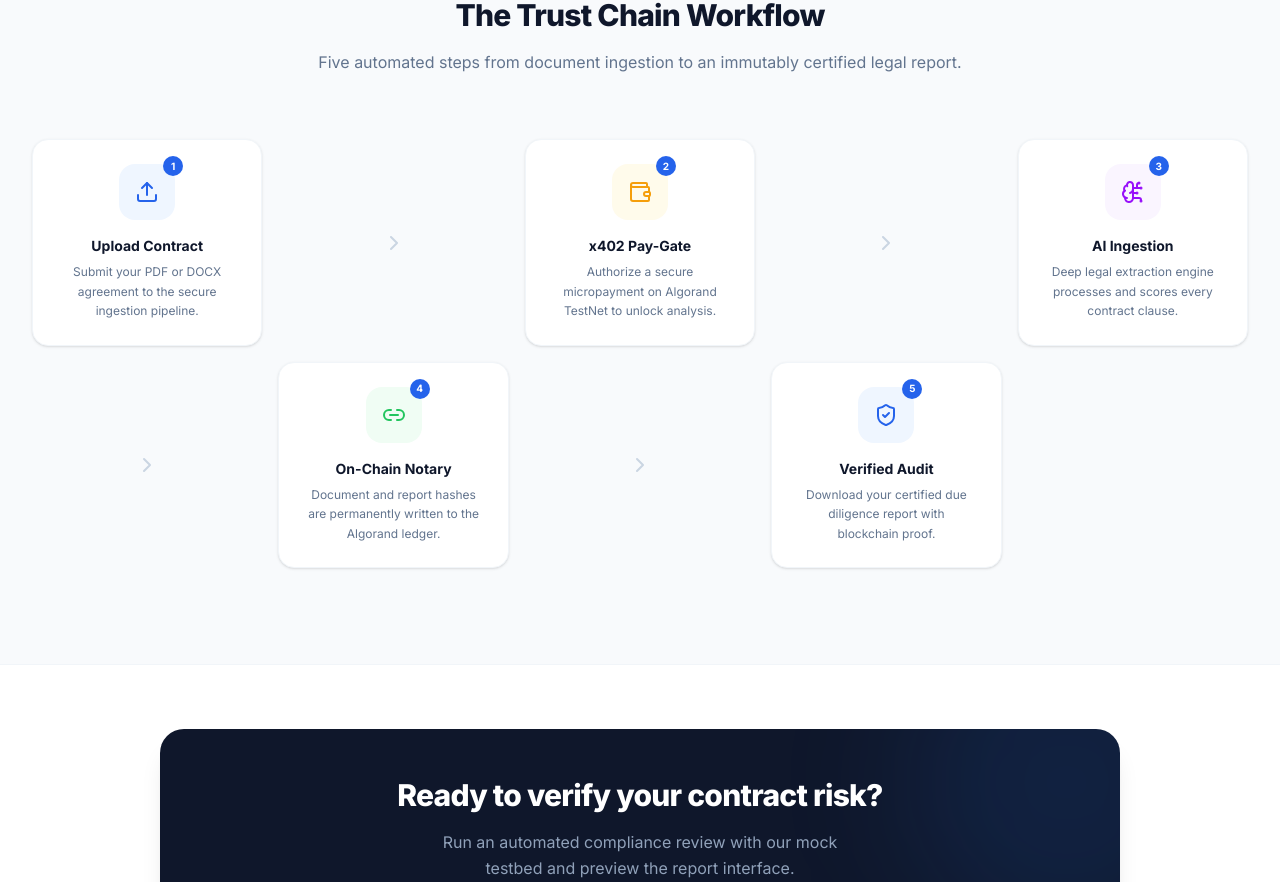
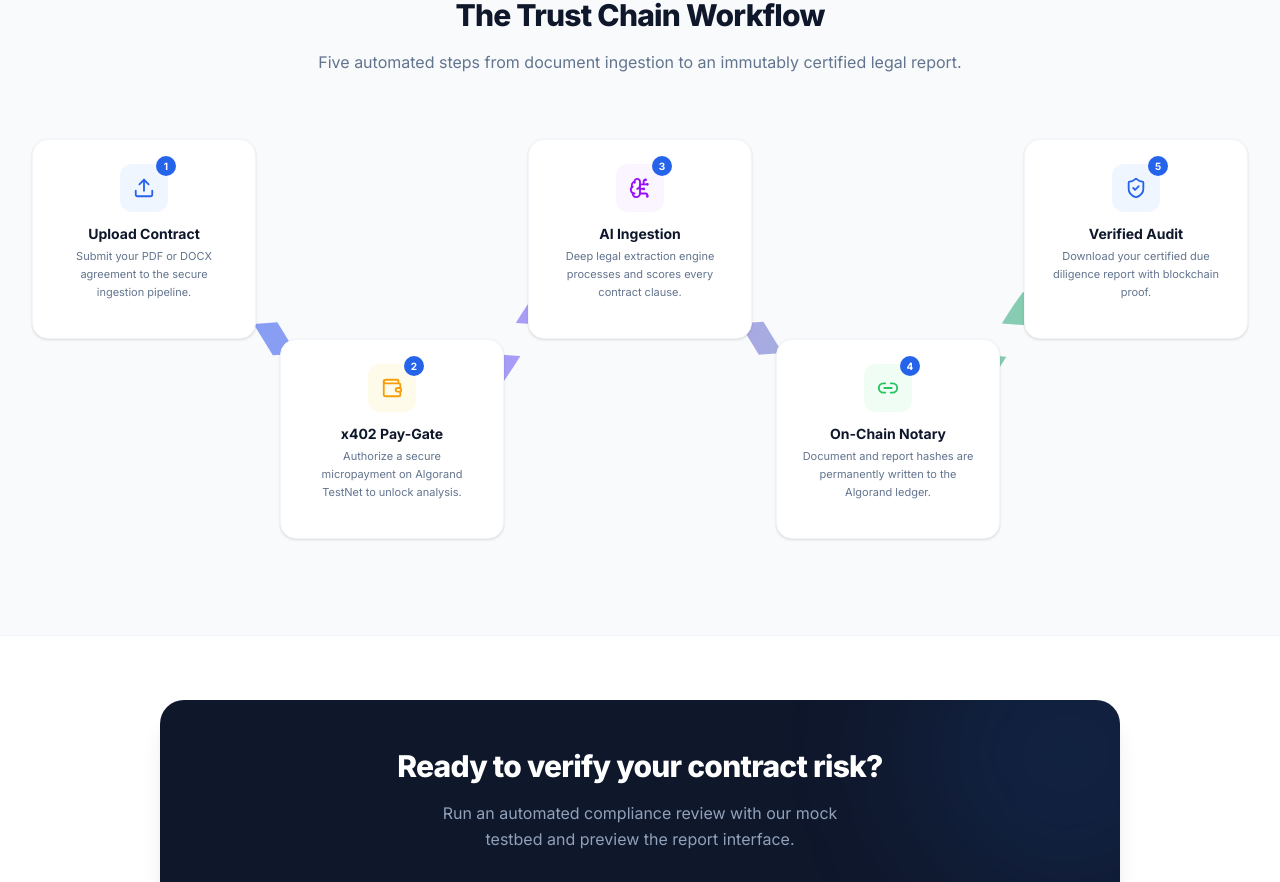
Before and after one commit to CraftYourSystems/ChainTrust-AI, a Next.js app: page / in a window 1280 px wide. Shown: the part 1288-2170 px from the top of the page. Built offline with nearby package versions, Linux system fonts and the light colour scheme.

Commit message:
style: implement zig-zag (up-and-down) layout with animated curvy connecting line for the workflow

```diff
--- a/src/app/globals.css
+++ b/src/app/globals.css
@@ -37,3 +37,17 @@ body {
 .animate-pulse-ring {
   animation: pulse-ring 2s infinite ease-in-out;
 }
+
+@keyframes flow-line {
+  0% {
+    stroke-dashoffset: 40;
+  }
+  100% {
+    stroke-dashoffset: 0;
+  }
+}
+
+.animate-flow-line {
+  stroke-dasharray: 8, 8;
+  animation: flow-line 2s linear infinite;
+}
--- a/src/app/page.tsx
+++ b/src/app/page.tsx
@@ -104,108 +104,113 @@ export default function Home() {
             </p>
           </div>
 
-          <div className="grid grid-cols-1 sm:grid-cols-2 lg:grid-cols-5 gap-4 relative">
+          <div className="relative lg:h-[400px] w-full">
+            {/* Curvy Connecting Line (Desktop Only) */}
+            <svg
+              className="hidden lg:block absolute inset-0 w-full h-full pointer-events-none z-0"
+              viewBox="0 0 100 100"
+              preserveAspectRatio="none"
+            >
+              <defs>
+                <linearGradient id="flow-gradient" x1="0%" y1="0%" x2="100%" y2="0%">
+                  <stop offset="0%" stopColor="#2563EB" />
+                  <stop offset="50%" stopColor="#8B5CF6" />
+                  <stop offset="100%" stopColor="#22C55E" />
+                </linearGradient>
+              </defs>
+              <path
+                d="M 10 25 C 20 25, 20 75, 30 75 C 40 75, 40 25, 50 25 C 60 25, 60 75, 70 75 C 80 75, 80 25, 90 25"
+                fill="none"
+                stroke="url(#flow-gradient)"
+                strokeWidth="2"
+                className="animate-flow-line opacity-60"
+              />
+            </svg>
+
+            {/* Grid Container */}
+            <div className="grid grid-cols-1 lg:grid-cols-5 gap-8 lg:gap-6 h-full relative z-10">
 
               {/* Step 1 */}
-            <div className="group flex flex-col items-center text-center bg-white border border-slate-100 rounded-2xl p-6 shadow-sm hover:shadow-md hover:-translate-y-1 transition-all duration-300">
-              <div className="relative mb-4">
-                <div className="w-14 h-14 rounded-2xl bg-blue-50 flex items-center justify-center group-hover:bg-brand-primary transition-colors duration-300">
-                  <Upload className="h-6 w-6 text-brand-primary group-hover:text-white transition-colors duration-300" />
+              <div className="group flex flex-col items-center text-center bg-white border border-slate-100 rounded-2xl p-6 shadow-sm hover:shadow-md hover:-translate-y-1 transition-all duration-300 lg:self-start lg:h-[200px]">
+                <div className="relative mb-3">
+                  <div className="w-12 h-12 rounded-xl bg-blue-50 flex items-center justify-center group-hover:bg-brand-primary transition-colors duration-300">
+                    <Upload className="h-5.5 w-5.5 text-brand-primary group-hover:text-white transition-colors duration-300" />
                   </div>
                   <span className="absolute -top-2 -right-2 w-5 h-5 rounded-full bg-brand-primary text-white text-[10px] font-bold flex items-center justify-center">
                     1
                   </span>
                 </div>
-              <h4 className="text-sm font-bold text-slate-900 mb-1.5">Upload Contract</h4>
-              <p className="text-xs text-slate-500 leading-relaxed">
+                <h4 className="text-sm font-bold text-slate-900 mb-1">Upload Contract</h4>
+                <p className="text-[11px] text-slate-500 leading-relaxed">
                   Submit your PDF or DOCX agreement to the secure ingestion pipeline.
                 </p>
               </div>
 
-            {/* Arrow */}
-            <div className="hidden lg:flex items-center justify-center self-center">
-              <ChevronRight className="h-6 w-6 text-slate-300" />
-            </div>
-
               {/* Step 2 */}
-            <div className="group flex flex-col items-center text-center bg-white border border-slate-100 rounded-2xl p-6 shadow-sm hover:shadow-md hover:-translate-y-1 transition-all duration-300">
-              <div className="relative mb-4">
-                <div className="w-14 h-14 rounded-2xl bg-amber-50 flex items-center justify-center group-hover:bg-brand-warning transition-colors duration-300">
-                  <Wallet className="h-6 w-6 text-brand-warning group-hover:text-white transition-colors duration-300" />
+              <div className="group flex flex-col items-center text-center bg-white border border-slate-100 rounded-2xl p-6 shadow-sm hover:shadow-md hover:-translate-y-1 transition-all duration-300 lg:self-end lg:h-[200px]">
+                <div className="relative mb-3">
+                  <div className="w-12 h-12 rounded-xl bg-amber-50 flex items-center justify-center group-hover:bg-brand-warning transition-colors duration-300">
+                    <Wallet className="h-5.5 w-5.5 text-brand-warning group-hover:text-white transition-colors duration-300" />
                   </div>
                   <span className="absolute -top-2 -right-2 w-5 h-5 rounded-full bg-brand-primary text-white text-[10px] font-bold flex items-center justify-center">
                     2
                   </span>
                 </div>
-              <h4 className="text-sm font-bold text-slate-900 mb-1.5">x402 Pay-Gate</h4>
-              <p className="text-xs text-slate-500 leading-relaxed">
+                <h4 className="text-sm font-bold text-slate-900 mb-1">x402 Pay-Gate</h4>
+                <p className="text-[11px] text-slate-500 leading-relaxed">
                   Authorize a secure micropayment on Algorand TestNet to unlock analysis.
                 </p>
               </div>
 
-            {/* Arrow */}
-            <div className="hidden lg:flex items-center justify-center self-center">
-              <ChevronRight className="h-6 w-6 text-slate-300" />
-            </div>
-
               {/* Step 3 */}
-            <div className="group flex flex-col items-center text-center bg-white border border-slate-100 rounded-2xl p-6 shadow-sm hover:shadow-md hover:-translate-y-1 transition-all duration-300">
-              <div className="relative mb-4">
-                <div className="w-14 h-14 rounded-2xl bg-purple-50 flex items-center justify-center group-hover:bg-purple-600 transition-colors duration-300">
-                  <BrainCircuit className="h-6 w-6 text-purple-600 group-hover:text-white transition-colors duration-300" />
+              <div className="group flex flex-col items-center text-center bg-white border border-slate-100 rounded-2xl p-6 shadow-sm hover:shadow-md hover:-translate-y-1 transition-all duration-300 lg:self-start lg:h-[200px]">
+                <div className="relative mb-3">
+                  <div className="w-12 h-12 rounded-xl bg-purple-50 flex items-center justify-center group-hover:bg-purple-600 transition-colors duration-300">
+                    <BrainCircuit className="h-5.5 w-5.5 text-purple-600 group-hover:text-white transition-colors duration-300" />
                   </div>
                   <span className="absolute -top-2 -right-2 w-5 h-5 rounded-full bg-brand-primary text-white text-[10px] font-bold flex items-center justify-center">
                     3
                   </span>
                 </div>
-              <h4 className="text-sm font-bold text-slate-900 mb-1.5">AI Ingestion</h4>
-              <p className="text-xs text-slate-500 leading-relaxed">
+                <h4 className="text-sm font-bold text-slate-900 mb-1">AI Ingestion</h4>
+                <p className="text-[11px] text-slate-500 leading-relaxed">
                   Deep legal extraction engine processes and scores every contract clause.
                 </p>
               </div>
 
-            {/* Arrow */}
-            <div className="hidden lg:flex items-center justify-center self-center">
-              <ChevronRight className="h-6 w-6 text-slate-300" />
-            </div>
-
               {/* Step 4 */}
-            <div className="group flex flex-col items-center text-center bg-white border border-slate-100 rounded-2xl p-6 shadow-sm hover:shadow-md hover:-translate-y-1 transition-all duration-300">
-              <div className="relative mb-4">
-                <div className="w-14 h-14 rounded-2xl bg-green-50 flex items-center justify-center group-hover:bg-brand-success transition-colors duration-300">
-                  <Link2 className="h-6 w-6 text-brand-success group-hover:text-white transition-colors duration-300" />
+              <div className="group flex flex-col items-center text-center bg-white border border-slate-100 rounded-2xl p-6 shadow-sm hover:shadow-md hover:-translate-y-1 transition-all duration-300 lg:self-end lg:h-[200px]">
+                <div className="relative mb-3">
+                  <div className="w-12 h-12 rounded-xl bg-green-50 flex items-center justify-center group-hover:bg-brand-success transition-colors duration-300">
+                    <Link2 className="h-5.5 w-5.5 text-brand-success group-hover:text-white transition-colors duration-300" />
                   </div>
                   <span className="absolute -top-2 -right-2 w-5 h-5 rounded-full bg-brand-primary text-white text-[10px] font-bold flex items-center justify-center">
                     4
                   </span>
                 </div>
-              <h4 className="text-sm font-bold text-slate-900 mb-1.5">On-Chain Notary</h4>
-              <p className="text-xs text-slate-500 leading-relaxed">
+                <h4 className="text-sm font-bold text-slate-900 mb-1">On-Chain Notary</h4>
+                <p className="text-[11px] text-slate-500 leading-relaxed">
                   Document and report hashes are permanently written to the Algorand ledger.
                 </p>
               </div>
 
-            {/* Arrow */}
-            <div className="hidden lg:flex items-center justify-center self-center">
-              <ChevronRight className="h-6 w-6 text-slate-300" />
-            </div>
-
               {/* Step 5 */}
-            <div className="group flex flex-col items-center text-center bg-white border border-slate-100 rounded-2xl p-6 shadow-sm hover:shadow-md hover:-translate-y-1 transition-all duration-300">
-              <div className="relative mb-4">
-                <div className="w-14 h-14 rounded-2xl bg-blue-50 flex items-center justify-center group-hover:bg-brand-primary transition-colors duration-300">
-                  <ShieldCheck className="h-6 w-6 text-brand-primary group-hover:text-white transition-colors duration-300" />
+              <div className="group flex flex-col items-center text-center bg-white border border-slate-100 rounded-2xl p-6 shadow-sm hover:shadow-md hover:-translate-y-1 transition-all duration-300 lg:self-start lg:h-[200px]">
+                <div className="relative mb-3">
+                  <div className="w-12 h-12 rounded-xl bg-blue-50 flex items-center justify-center group-hover:bg-brand-primary transition-colors duration-300">
+                    <ShieldCheck className="h-5.5 w-5.5 text-brand-primary group-hover:text-white transition-colors duration-300" />
                   </div>
                   <span className="absolute -top-2 -right-2 w-5 h-5 rounded-full bg-brand-primary text-white text-[10px] font-bold flex items-center justify-center">
                     5
                   </span>
                 </div>
-              <h4 className="text-sm font-bold text-slate-900 mb-1.5">Verified Audit</h4>
-              <p className="text-xs text-slate-500 leading-relaxed">
+                <h4 className="text-sm font-bold text-slate-900 mb-1">Verified Audit</h4>
+                <p className="text-[11px] text-slate-500 leading-relaxed">
                   Download your certified due diligence report with blockchain proof.
                 </p>
               </div>
 
+            </div>
           </div>
         </div>
       </section>
```
Lines whose indentation alone changed are shown as unchanged.
